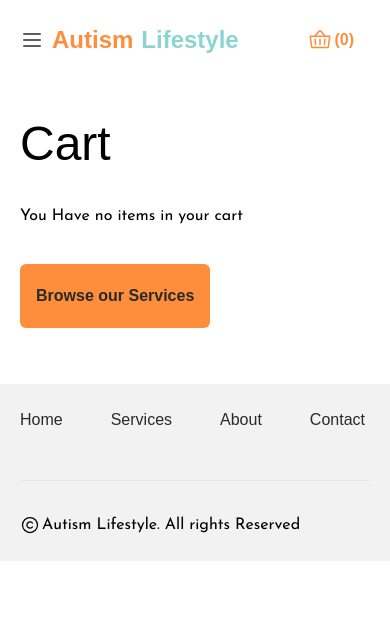
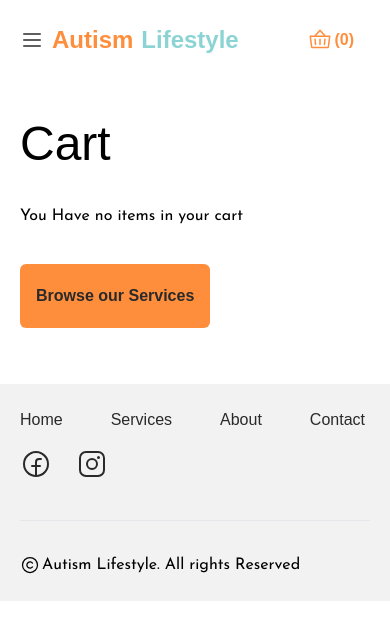
Before and after one commit to Richy-irad/autism-lifestyle, a Next.js app: page /cart in a window 390 px wide. Shown: the top 640 px of the page. Built offline with nearby package versions, Linux system fonts and the light colour scheme; a web font is replaced by a local one.

Commit message:
add metaDescription to service schema

```diff
--- a/sanity/schemas/service.ts
+++ b/sanity/schemas/service.ts
@@ -24,6 +24,12 @@
       validation: (Rule: { required: () => any }) => Rule.required(),
     },
     {
+      name: "metaDescription",
+      title: "Meta description",
+      type: "string",
+      validation: (Rule: { required: () => any }) => Rule.required(),
+    },
+    {
       name: "videoDescription",
       title: "Video description",
       type: "url",
--- a/src/components/footer.tsx
+++ b/src/components/footer.tsx
@@ -12,7 +12,7 @@
   return (
     <footer className="bg-concrete font-josefin-sans">
       <div className="px-5 mt-4 lg:px-0 py-6 lg:mx-40">
-        <div className="flex gap-x-6 justify-start lg:justify-between mb-10">
+        <div className="flex flex-wrap gap-x-6 justify-start lg:justify-between mb-10">
           {/* sitemap */}
           <div className="basis-full md:basis-1/2 lg:basis-1/4 flex gap-x-12">
             {navigation.map((item) => (
@@ -26,7 +26,7 @@
             ))}
           </div>
           {/* socials */}
-          <div className="flex gap-x-6 items-center">
+          <div className="flex gap-x-6 items-center mt-4 lg:mt-0">
             <Link href="#" className="text-dark hover:text-primary">
               <FacebookLogo size={32} />
             </Link>
```
